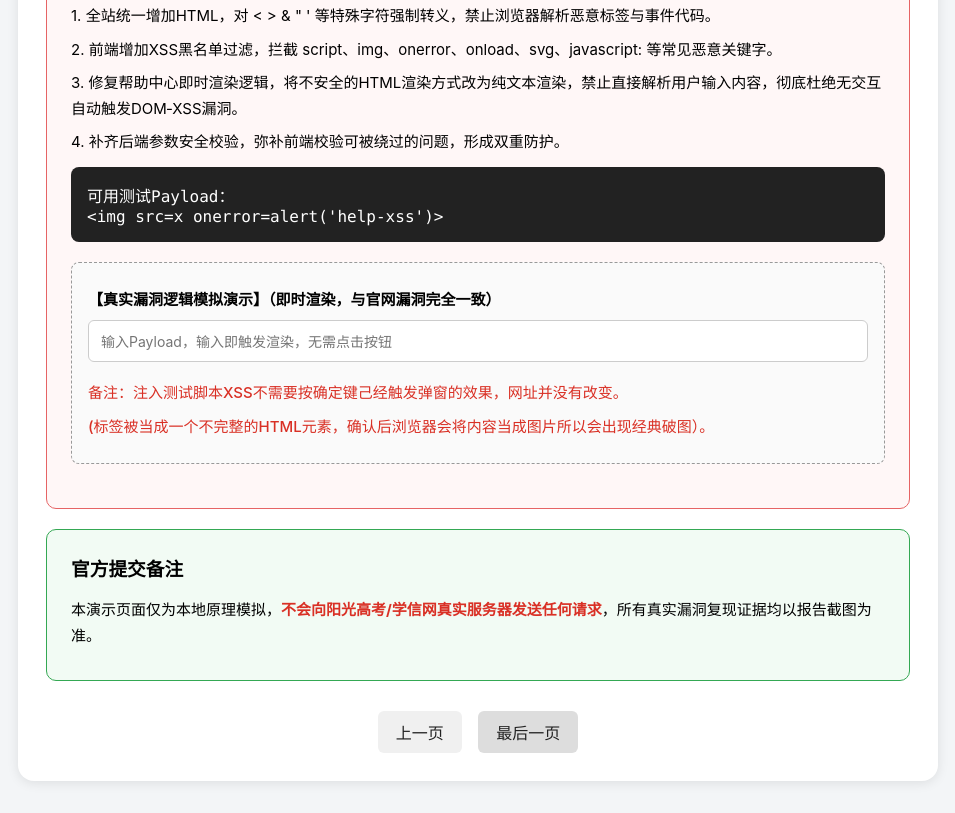
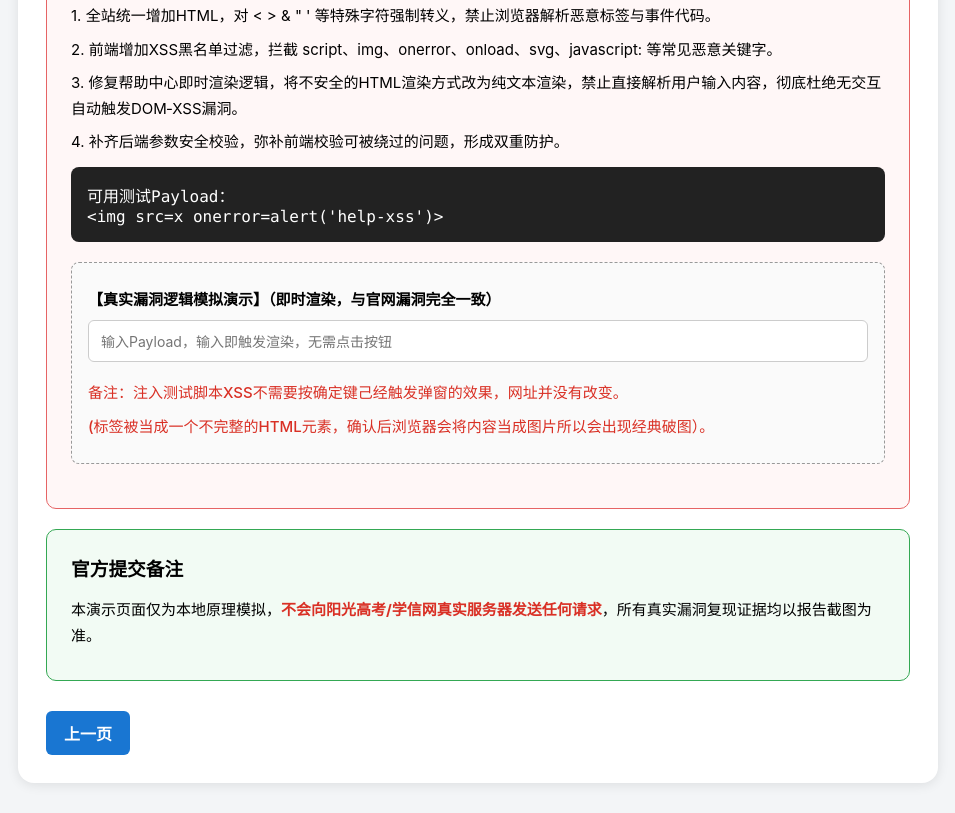
Before and after one commit to jayjaychan0124-bit/butainsunny, a plain HTML site: page index3.html in a window 1280 px wide. Shown: the part 476-1289 px from the top of the page, without its empty margins (162-1117 px from the left). Drawn offline with Linux system fonts and the light colour scheme.

Commit message:
Update index3.html

```diff
--- a/index3.html
+++ b/index3.html
@@ -2,7 +2,7 @@
 <html lang="zh-CN">
 <head>
 <meta charset="UTF-8">
-<title>阳光高考平台多处用户可控输入点存在DOM型跨站脚本漏洞（DOM‑XSS）-第3页</title>
+<title>阳光高考平台多处用户可控输入点存在DOM‑XSS漏洞‑第3页</title>
 <style>
 *{box-sizing:border-box;font-family:-apple-system,BlinkMacSystemFont, sans-serif;}
 body{background:#f3f5f7;padding:30px;margin:0;}
@@ -20,10 +20,24 @@ p{font-size:15px;line-height:1.7;margin:8px 0;}
 input{width:100%;height:42px;padding:0 12px;border:1px solid #ccc;border-radius:6px;font-size:14px;margin-bottom:10px;}
 button{padding:9px 18px;background:#1976d2;color:#fff;border:none;border-radius:6px;cursor:pointer;}
 button:hover{background:#1565c0;}
-.nav{text-align:center;margin-top:30px;}
-.nav a{display:inline-block;margin:0 6px;padding:9px 18px;background:#f0f0f0;color:#222;text-decoration:none;border-radius:6px;}
-.nav a.disabled{background:#ddd;cursor:not-allowed;pointer-events:none;}
-.nav a:hover:not(.disabled){background:#e4e4e4;}
+/* ========== 分頁按鈕，與提交按鈕相同藍色 ========== */
+.nav{
+display:flex;
+justify-content:space-between;
+align-items:center;
+margin-top:30px;
+}
+.nav-btn{
+background:#1976d2;
+color:#ffffff;
+text-decoration:none;
+padding:10px 18px;
+border-radius:6px;
+font-weight:bold;
+}
+.nav-btn:hover{
+background:#1565c0;
+}
 .desc-title{font-weight:bold;font-size:16px;margin-top:16px;color:#333;}
 .tip-text{color:#d93025;font-weight:500;margin-top:8px;}
 .img-error-text{
@@ -77,9 +91,10 @@ background:#4488ff;
 <h3>官方提交备注</h3>
 <p>本演示页面仅为本地原理模拟，<span class="highlight">不会向阳光高考/学信网真实服务器发送任何请求</span>，所有真实漏洞复现证据均以报告截图为准。</p>
 </div>
+<!-- 第三頁（最後一頁）：左邊上一頁按鈕，右邊留空 -->
 <div class="nav">
-<a href="index2.html">上一页</a>
-<a class="disabled">最后一页</a>
+<a class="nav-btn" href="index2.html">上一页</a>
+<span></span>
 </div>
 </div>
 <script>
```
